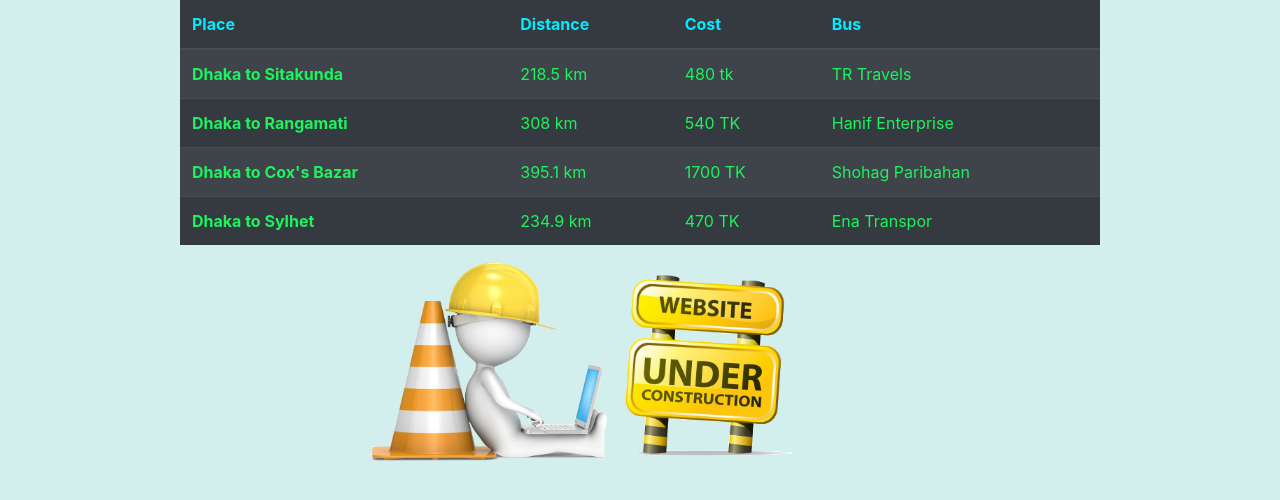
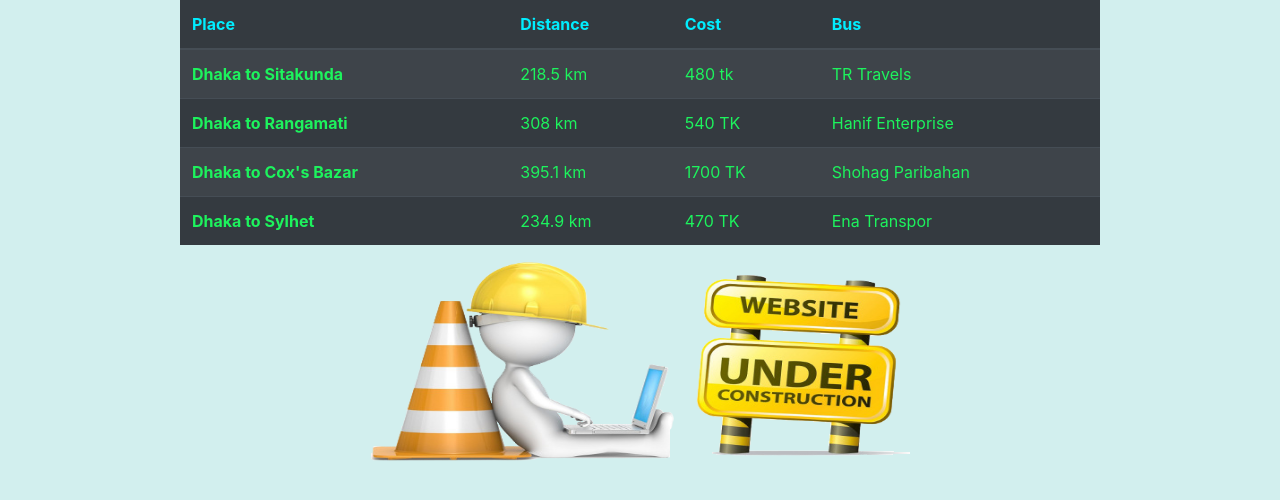
Before and after one commit to Abdullahmdshahid/abdullahmdshahid.github.io, a plain HTML site: page table.html in a window 1280 px wide. Shown: the part 62-562 px from the top of the page. Drawn offline with nearby package versions, Linux system fonts and the light colour scheme.

Commit message:
Add files via upload

```diff
--- a/table.html
+++ b/table.html
@@ -85,11 +85,12 @@
     <div class="col-md-1"></div>
   </div>
 </div>
+<!-- under image -->
 <div class="container">
   <div class="row">
     <div class="col-md-3"></div>
     <div class="col-md-6">
-      <img src="image/fun.png" style="height: 200px;">
+      <img src="image/fun.png" style="height: 200px; width: 100%;">
     <div class="col-md-3"></div>
   </div>
 </div>
```
Lines whose indentation alone changed are shown as unchanged.
